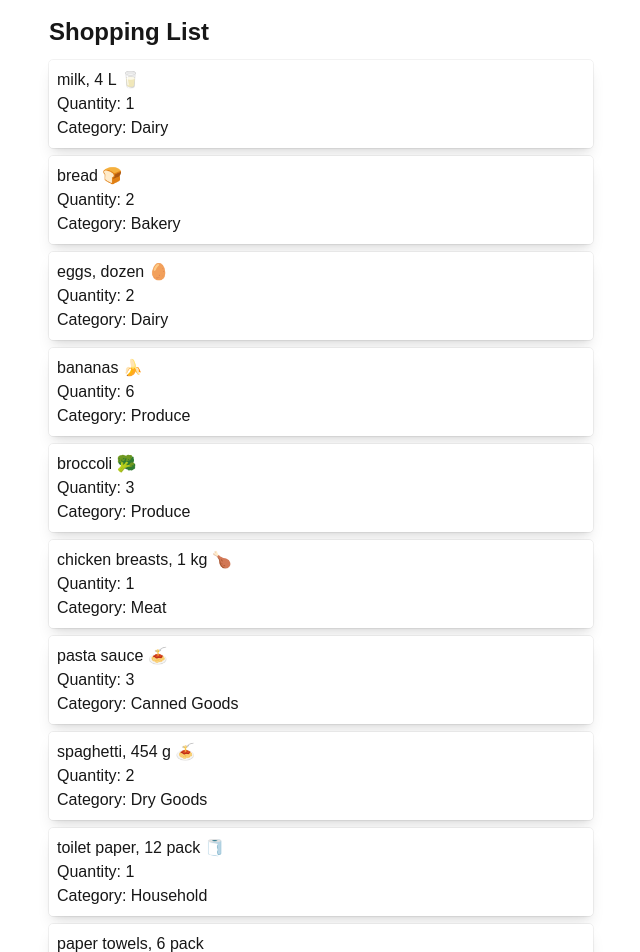
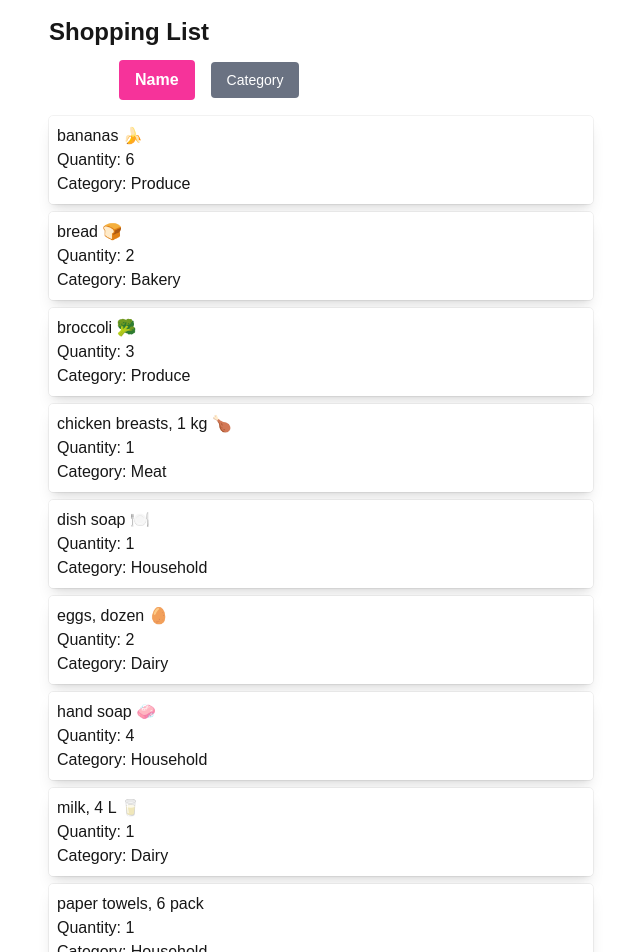
Before and after one commit to Xujun-Wang/cprg306-assignments, a Next.js app: page /week-6 in a window 1280 px wide. Shown: the top 952 px of the page, without its empty margins (319-959 px from the left). Built offline with nearby package versions, Linux system fonts and the light colour scheme.

Commit message:
added week-6 code

```diff
--- a/app/week-6/item-list.js
+++ b/app/week-6/item-list.js
@@ -1,141 +1,58 @@
+"use client";
+
 import React from "react";
 import Item from "./item";
+import items from "./items.json";
+import { useState } from "react";
 
 export default function ItemList() {
-  const item1 = {
-    name: "milk, 4 L 🥛",
-    quantity: 1,
-    category: "dairy",
-  };
+  // Initialize state variable for sorting preference
+  const [sortBy, setSortBy] = useState("name");
 
-  const item2 = {
-    name: "bread 🍞",
-    quantity: 2,
-    category: "bakery",
-  };
-
-  const item3 = {
-    name: "eggs, dozen 🥚",
-    quantity: 2,
-    category: "dairy",
-  };
-
-  const item4 = {
-    name: "bananas 🍌",
-    quantity: 6,
-    category: "produce",
-  };
-
-  const item5 = {
-    name: "broccoli 🥦",
-    quantity: 3,
-    category: "produce",
-  };
-
-  const item6 = {
-    name: "chicken breasts, 1 kg 🍗",
-    quantity: 1,
-    category: "meat",
-  };
-
-  const item7 = {
-    name: "pasta sauce 🍝",
-    quantity: 3,
-    category: "canned goods",
-  };
-
-  const item8 = {
-    name: "spaghetti, 454 g 🍝",
-    quantity: 2,
-    category: "dry goods",
-  };
-
-  const item9 = {
-    name: "toilet paper, 12 pack 🧻",
-    quantity: 1,
-    category: "household",
-  };
-
-  const item10 = {
-    name: "paper towels, 6 pack",
-    quantity: 1,
-    category: "household",
-  };
-
-  const item11 = {
-    name: "dish soap 🍽️",
-    quantity: 1,
-    category: "household",
-  };
-
-  const item12 = {
-    name: "hand soap 🧼",
-    quantity: 4,
-    category: "household",
-  };
+  // Sort items based on sortBy state
+  const sortedItems = [...items].sort((a, b) => {
+    if (sortBy === "name") {
+      return a.name.localeCompare(b.name);
+    } else if (sortBy === "category") {
+      return a.category.localeCompare(b.category);
+    }
+    return 0;
+  });
 
   return (
-    <ul className="space-y-2">
-      <Item
-        name={item1.name}
-        quantity={item1.quantity}
-        category={item1.category}
-      />
-      <Item
-        name={item2.name}
-        quantity={item2.quantity}
-        category={item2.category}
-      />
-      <Item
-        name={item3.name}
-        quantity={item3.quantity}
-        category={item3.category}
-      />
-      <Item
-        name={item4.name}
-        quantity={item4.quantity}
-        category={item4.category}
-      />
-      <Item
-        name={item5.name}
-        quantity={item5.quantity}
-        category={item5.category}
-      />
-      <Item
-        name={item6.name}
-        quantity={item6.quantity}
-        category={item6.category}
-      />
-      <Item
-        name={item7.name}
-        quantity={item7.quantity}
-        category={item7.category}
-      />
-      <Item
-        name={item8.name}
-        quantity={item8.quantity}
-        category={item8.category}
-      />
-      <Item
-        name={item9.name}
-        quantity={item9.quantity}
-        category={item9.category}
-      />
-      <Item
-        name={item10.name}
-        quantity={item10.quantity}
-        category={item10.category}
-      />
-      <Item
-        name={item11.name}
-        quantity={item11.quantity}
-        category={item11.category}
-      />
-      <Item
-        name={item12.name}
-        quantity={item12.quantity}
-        category={item12.category}
-      />
-    </ul>
+    <section className="space-y-4">
+    <div className="flex items-center gap-2">
+      <span className="text-lg text-white">Sort by:</span>
+      {/* Sort buttons */}
+        <button
+          onClick={() => setSortBy("name")}
+          className={`mr-2 px-4 py-2 rounded ${
+            sortBy === "name" ? "bg-pink-500 text-white font-bold" : "bg-gray-500 text-white text-sm"
+          }`}
+        >
+          Name
+        </button>
+        <button
+          onClick={() => setSortBy("category")}
+          className={`px-4 py-2 rounded ${
+            sortBy === "category" ? "bg-pink-500 text-white font-bold" : "bg-gray-500 text-white text-sm"
+          }`}
+        >
+          Category
+        </button>
+      </div>
+
+      {/* Items list */}
+      <ul className="space-y-2">
+        {sortedItems.map((item) => (
+          <Item
+            key={item.id}
+            name={item.name}
+            quantity={item.quantity}
+            category={item.category}
+          />
+        ))}
+      </ul>
+    </section>
   );
 }
--- /dev/null
+++ b/app/week-6/items.json
@@ -0,0 +1,74 @@
+[
+  {
+    "id": "1h2GJKH12gkHG31h1H",
+    "name": "milk, 4 L 🥛",
+    "quantity": 1,
+    "category": "dairy"
+  },
+  {
+    "id": "2KJH3k2j3H1k2J3K1H",
+    "name": "bread 🍞",
+    "quantity": 2,
+    "category": "bakery"
+  },
+  {
+    "id": "3h2KJH3k2j3H1k2J3",
+    "name": "eggs, dozen 🥚",
+    "quantity": 2,
+    "category": "dairy"
+  },
+  {
+    "id": "4k2J3K1H2GJKH12gk",
+    "name": "bananas 🍌",
+    "quantity": 6,
+    "category": "produce"
+  },
+  {
+    "id": "5H1h1H2KJH3k2j3H",
+    "name": "broccoli 🥦",
+    "quantity": 3,
+    "category": "produce"
+  },
+  {
+    "id": "6H1k2J3K1H2GJKH1",
+    "name": "chicken breasts, 1 kg 🍗",
+    "quantity": 1,
+    "category": "meat"
+  },
+  {
+    "id": "7gkHG31h1H2KJH3k",
+    "name": "pasta sauce 🍝",
+    "quantity": 3,
+    "category": "canned goods"
+  },
+  {
+    "id": "8j3H1k2J3K1H2GJK",
+    "name": "spaghetti, 454 g 🍝",
+    "quantity": 2,
+    "category": "dry goods"
+  },
+  {
+    "id": "9H12gkHG31h1H2KJ",
+    "name": "toilet paper, 12 pack 🧻",
+    "quantity": 1,
+    "category": "household"
+  },
+  {
+    "id": "10H3k2j3H1k2J3K1",
+    "name": "paper towels, 6 pack",
+    "quantity": 1,
+    "category": "household"
+  },
+  {
+    "id": "11k2J3K1H2GJKH12",
+    "name": "dish soap 🍽️",
+    "quantity": 1,
+    "category": "household"
+  },
+  {
+    "id": "12GJKH12gkHG31h1",
+    "name": "hand soap 🧼",
+    "quantity": 4,
+    "category": "household"
+  }
+]
```
